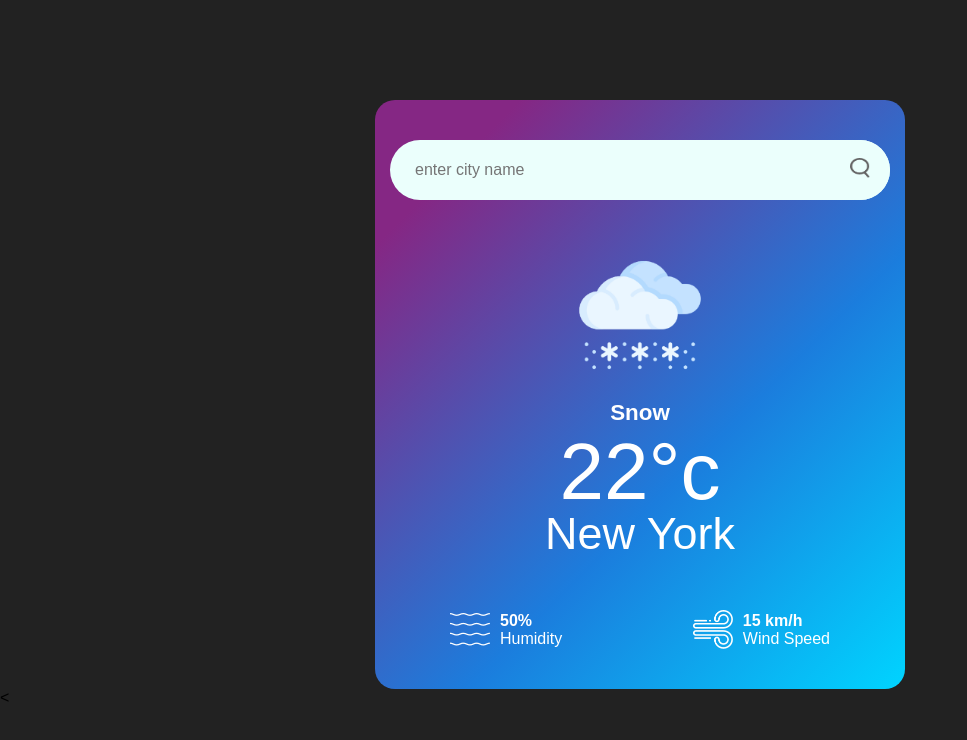
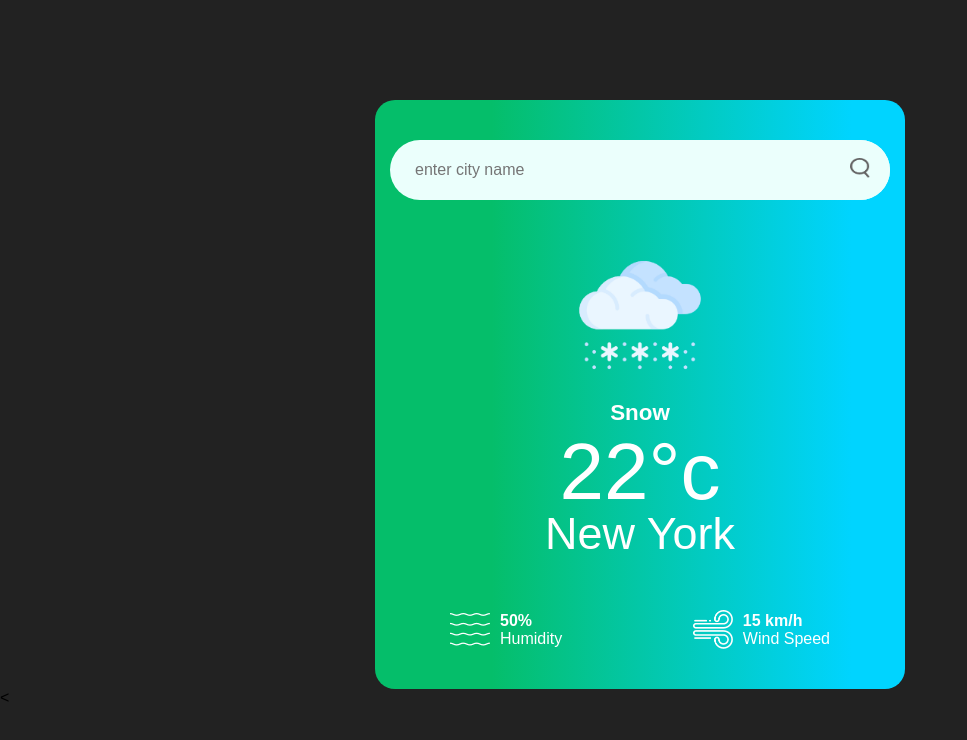
Before and after one commit to AlhasanDesigns/weather-app, a website: page index.html in a window 1280 px wide. Shown: the whole page, without its empty margins (0-967 px from the left). Drawn offline with Linux system fonts and the light colour scheme; no server answers.

Commit message:
Changed gradient background.

```diff
--- a/styles.css
+++ b/styles.css
@@ -13,9 +13,9 @@ body {
 .card {
     width: 100%;
     max-width: 530px;
-    background: linear-gradient(135deg, rgba(133,39,132,1) 13%, rgba(27,125,221,1) 61%, rgba(0,212,255,1) 100%);
     color: #fff;
-    margin: 100px auto 0;
+    background: rgb(5,190,106);
+    background: linear-gradient(90deg, rgba(5,190,106,1) 22%, rgba(0,212,255,1) 90%);    margin: 100px auto 0;
     border-radius: 20px 20px 0px 0px;
     padding: 40px 15px;
 }
```
